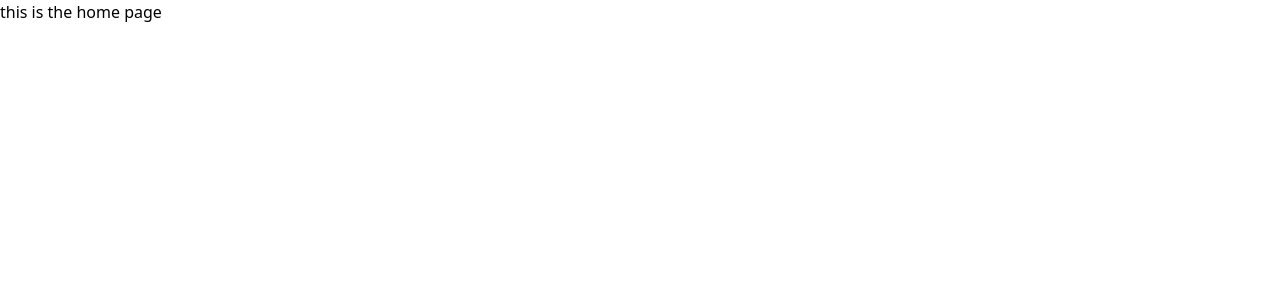
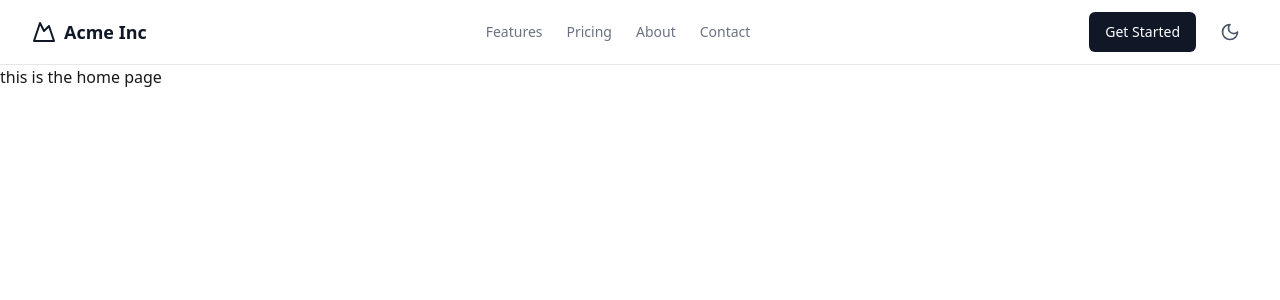
Before and after one commit to Thesachindey/Rent-A-Console, a Next.js app: page / in a window 1280 px wide. Shown: the top 300 px of the page. Built offline with nearby package versions, Linux system fonts and the light colour scheme.

Commit message:
ipmlement theme context for theme and add @theme in global css

```diff
--- /dev/null
+++ b/Components/NavBar.jsx
@@ -0,0 +1,199 @@
+"use client";
+
+import { useTheme } from "@/contexts/ThemeContext";
+import React, { useState } from "react";
+
+const MenuIcon = ({ className }) => (
+  <svg
+    xmlns="http://www.w3.org/2000/svg"
+    width="24"
+    height="24"
+    viewBox="0 0 24 24"
+    fill="none"
+    stroke="currentColor"
+    strokeWidth="2"
+    strokeLinecap="round"
+    strokeLinejoin="round"
+    className={className}>
+    <line x1="4" x2="20" y1="12" y2="12" />
+    <line x1="4" x2="20" y1="6" y2="6" />
+    <line x1="4" x2="20" y1="18" y2="18" />
+  </svg>
+);
+const XIcon = ({ className }) => (
+  <svg
+    xmlns="http://www.w3.org/2000/svg"
+    width="24"
+    height="24"
+    viewBox="0 0 24 24"
+    fill="none"
+    stroke="currentColor"
+    strokeWidth="2"
+    strokeLinecap="round"
+    strokeLinejoin="round"
+    className={className}>
+    <path d="M18 6 6 18" />
+    <path d="m6 6 12 12" />
+  </svg>
+);
+const MountainIcon = ({ className }) => (
+  <svg
+    xmlns="http://www.w3.org/2000/svg"
+    width="24"
+    height="24"
+    viewBox="0 0 24 24"
+    fill="none"
+    stroke="currentColor"
+    strokeWidth="2"
+    strokeLinecap="round"
+    strokeLinejoin="round"
+    className={className}>
+    <path d="m8 3 4 8 5-5 5 15H2L8 3z" />
+  </svg>
+);
+const SunIcon = ({ className }) => (
+  <svg
+    xmlns="http://www.w3.org/2000/svg"
+    width="20"
+    height="20"
+    viewBox="0 0 24 24"
+    fill="none"
+    stroke="currentColor"
+    strokeWidth="2"
+    strokeLinecap="round"
+    strokeLinejoin="round"
+    className={className}>
+    <circle cx="12" cy="12" r="4" />
+    <path d="M12 2v2" />
+    <path d="M12 20v2" />
+    <path d="m4.93 4.93 1.41 1.41" />
+    <path d="m17.66 17.66 1.41 1.41" />
+    <path d="M2 12h2" />
+    <path d="M20 12h2" />
+    <path d="m6.34 17.66-1.41 1.41" />
+    <path d="m19.07 4.93-1.41 1.41" />
+  </svg>
+);
+const MoonIcon = ({ className }) => (
+  <svg
+    xmlns="http://www.w3.org/2000/svg"
+    width="20"
+    height="20"
+    viewBox="0 0 24 24"
+    fill="none"
+    stroke="currentColor"
+    strokeWidth="2"
+    strokeLinecap="round"
+    strokeLinejoin="round"
+    className={className}>
+    <path d="M12 3a6 6 0 0 0 9 9 9 9 0 1 1-9-9Z" />
+  </svg>
+);
+const NavBar = () => {
+  const [isMenuOpen, setIsMenuOpen] = useState(false);
+    const { isDark, toggleTheme } = useTheme();
+  const navLinks = [
+    {
+      href: "#",
+      label: "Features",
+    },
+    {
+      href: "#",
+      label: "Pricing",
+    },
+    {
+      href: "#",
+      label: "About",
+    },
+    {
+      href: "#",
+      label: "Contact",
+    },
+  ];
+
+  return (
+    <header className="bg-white/80 dark:bg-black/80 backdrop-blur-sm sticky top-0 z-50 w-full border-b border-gray-200 dark:border-gray-700">
+      <div className="container mx-auto px-4 sm:px-6 lg:px-8">
+        <div className="flex items-center justify-between h-16">
+          {}
+          <div className="flex-shrink-0">
+            <a href="#" className="flex items-center gap-2">
+              <MountainIcon className="h-6 w-6 text-gray-900 dark:text-white" />
+              <span className="text-lg font-semibold text-gray-900 dark:text-white">
+                Acme Inc
+              </span>
+            </a>
+          </div>
+
+          {}
+          <nav className="hidden md:flex items-center gap-6">
+            {navLinks.map((link) => (
+              <a
+                key={link.label}
+                href={link.href}
+                className="text-sm font-medium text-gray-500 dark:text-gray-300 hover:text-gray-900 dark:hover:text-white transition-colors duration-300">
+                {link.label}
+              </a>
+            ))}
+          </nav>
+
+          {}
+          <div className="flex items-center gap-4">
+            <a
+              href="#"
+              className="hidden sm:inline-flex items-center justify-center rounded-md text-sm font-medium h-10 px-4 py-2 bg-gray-900 dark:bg-white text-white dark:text-gray-900 hover:bg-gray-800 dark:hover:bg-gray-100 transition-colors duration-300">
+              Get Started
+            </a>
+
+            {}
+            <button
+              onClick={toggleTheme}
+              className="p-2 rounded-md text-gray-600 dark:text-gray-300 hover:text-gray-900 dark:hover:text-white hover:bg-gray-100 dark:hover:bg-gray-800 focus:outline-none focus:ring-2 focus:ring-inset focus:ring-gray-500 dark:focus:ring-gray-400 transition-colors duration-300"
+              aria-label="Toggle theme">
+              {isDark ?
+                <SunIcon className="h-5 w-5" />
+              : <MoonIcon className="h-5 w-5" />}
+            </button>
+
+            {}
+            <div className="md:hidden">
+              <button
+                onClick={() => setIsMenuOpen(!isMenuOpen)}
+                className="inline-flex items-center justify-center p-2 rounded-md text-gray-600 dark:text-gray-300 hover:text-gray-900 dark:hover:text-white hover:bg-gray-100 dark:hover:bg-gray-800 focus:outline-none focus:ring-2 focus:ring-inset focus:ring-gray-500 dark:focus:ring-gray-400 transition-colors duration-300"
+                aria-expanded={isMenuOpen}>
+                <span className="sr-only">Open main menu</span>
+                {isMenuOpen ?
+                  <XIcon className="h-6 w-6" />
+                : <MenuIcon className="h-6 w-6" />}
+              </button>
+            </div>
+          </div>
+        </div>
+      </div>
+
+      {}
+      {isMenuOpen && (
+        <div
+          className="md:hidden border-t border-gray-200 dark:border-gray-700"
+          id="mobile-menu">
+          <div className="px-2 pt-2 pb-3 space-y-1 sm:px-3">
+            {navLinks.map((link) => (
+              <a
+                key={link.label}
+                href={link.href}
+                className="text-gray-600 dark:text-gray-300 hover:bg-gray-100 dark:hover:bg-gray-800 hover:text-gray-900 dark:hover:text-white block px-3 py-2 rounded-md text-base font-medium transition-colors duration-300">
+                {link.label}
+              </a>
+            ))}
+            <a
+              href="#"
+              className="w-full mt-2 text-center items-center justify-center rounded-md text-sm font-medium h-10 px-4 py-2 bg-gray-900 dark:bg-white text-white dark:text-gray-900 hover:bg-gray-800 dark:hover:bg-gray-100 block transition-colors duration-300">
+              Get Started
+            </a>
+          </div>
+        </div>
+      )}
+    </header>
+  );
+};
+export default NavBar;
--- a/src/app/globals.css
+++ b/src/app/globals.css
@@ -1,6 +1,35 @@
 @import "tailwindcss";
 
+/* 1. Map your variables to Tailwind utility tokens */
+@theme {
+  --color-primary-bg: var(--primary-bg);
+  --color-secondary-bg: var(--secondary-bg);
+  --color-text-primary: var(--text-primary);
+  --color-text-secondary: var(--text-secondary);
+  --color-accent: var(--accent-color);
+}
+
+/* 2. Define the Light Mode defaults */
 :root {
-  --background: #ffffff;
-  --foreground: #171717;
+  --primary-bg: #ffffff;
+  --secondary-bg: #d6d6de;
+  --text-primary: #181818;
+  --text-secondary: #4b4b4b;
+  --accent-color: #646cff;
 }
+
+/* 3. Override them when the .dark class is active */
+html.dark {
+  --primary-bg: #1a1a1a;
+  --secondary-bg: #2d2d2d;
+  --text-primary: #ffffff;
+  --text-secondary: #cccccc;
+  --accent-color: #646cff;
+}
+
+/* 4. Apply base styles to the body */
+body {
+  background-color: var(--primary-bg);
+  color: var(--text-primary);
+  transition: background-color 0.3s ease, color 0.3s ease;
+}
--- a/src/app/layout.js
+++ b/src/app/layout.js
@@ -1,5 +1,7 @@
 import { Geist, Geist_Mono } from "next/font/google";
 import "./globals.css";
+import NavBar from "../../Components/NavBar";
+import { ThemeProvider } from "@/contexts/ThemeContext";
 
 const geistSans = Geist({
   variable: "--font-geist-sans",
@@ -22,7 +24,12 @@ export default function RootLayout({ children }) {
       lang="en"
       className={`${geistSans.variable} ${geistMono.variable} h-full antialiased`}
     >
-      <body className="min-h-full flex flex-col">{children}</body>
+      <body className="min-h-full flex flex-col">
+        <ThemeProvider>
+        <NavBar />
+        {children}
+        </ThemeProvider>
+      </body>
     </html>
   );
 }
--- a/src/app/page.js
+++ b/src/app/page.js
@@ -2,8 +2,8 @@ import Image from "next/image";
 
 export default function Home() {
   return (
-   <>
+   <div className="min-h-screen">
    this is the home page
-   </>
+   </div>
   );
 }
--- /dev/null
+++ b/src/contexts/ThemeContext.jsx
@@ -0,0 +1,36 @@
+"use client";
+import { createContext, useContext, useState, useEffect } from "react";
+
+const ThemeContext = createContext();
+
+export const useTheme = () => {
+  return useContext(ThemeContext);
+};
+
+export const ThemeProvider = ({ children }) => {
+  const [isDark, setIsDark] = useState(true);
+
+  function toggleTheme() {
+    setIsDark((prev) => !prev);
+  }
+
+  useEffect(() => {
+    setIsDark(localStorage.getItem("isDark") === "true");
+  }, []);
+
+  useEffect(() => {
+    localStorage.setItem("isDark", isDark);
+    if (isDark) {
+      document.documentElement.classList.add("dark");
+    } else {
+      document.documentElement.classList.remove("dark");
+    }
+  }, [isDark]);
+  // -------------------
+
+  return (
+    <ThemeContext.Provider value={{ isDark, toggleTheme }}>
+      {children}
+    </ThemeContext.Provider>
+  );
+};
```
